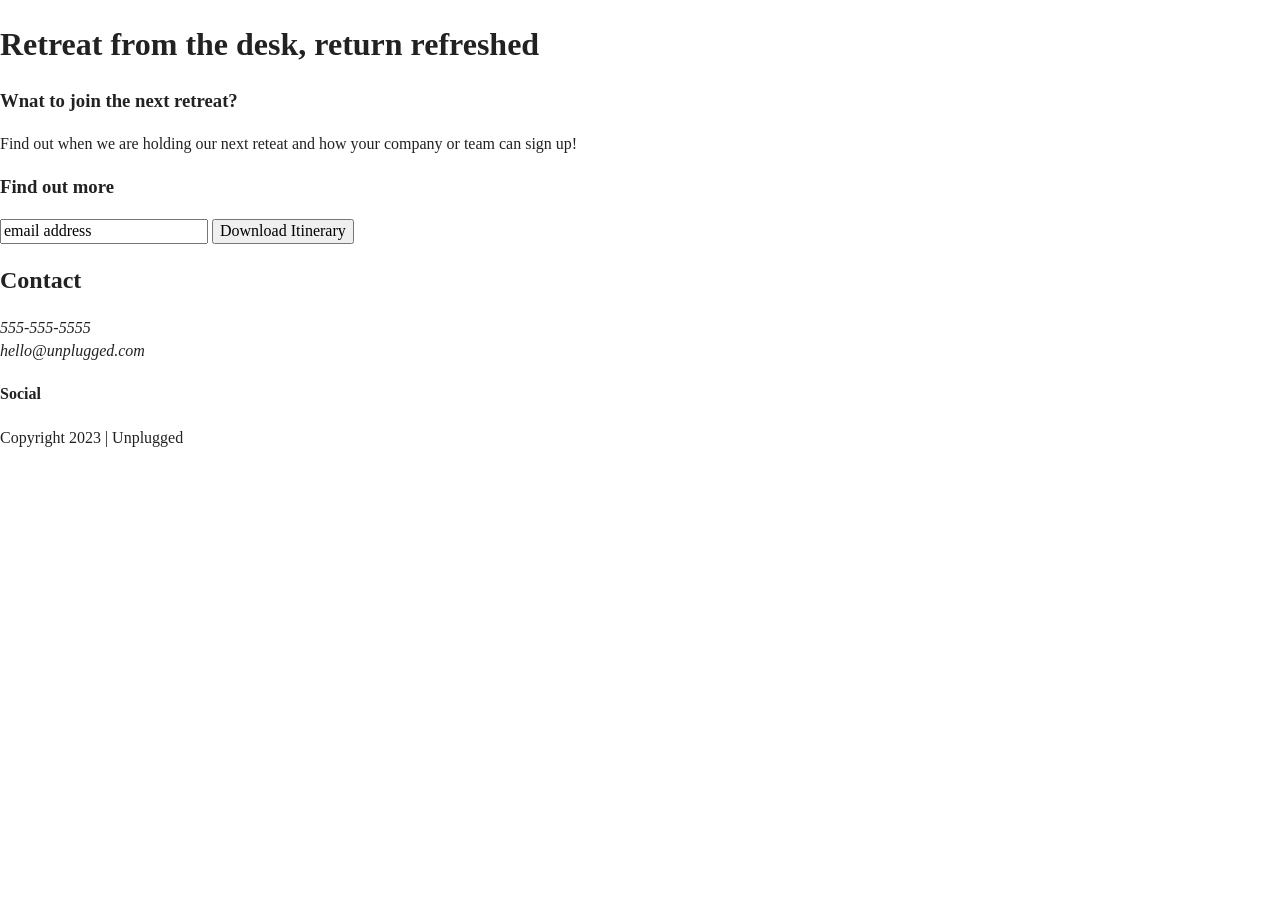
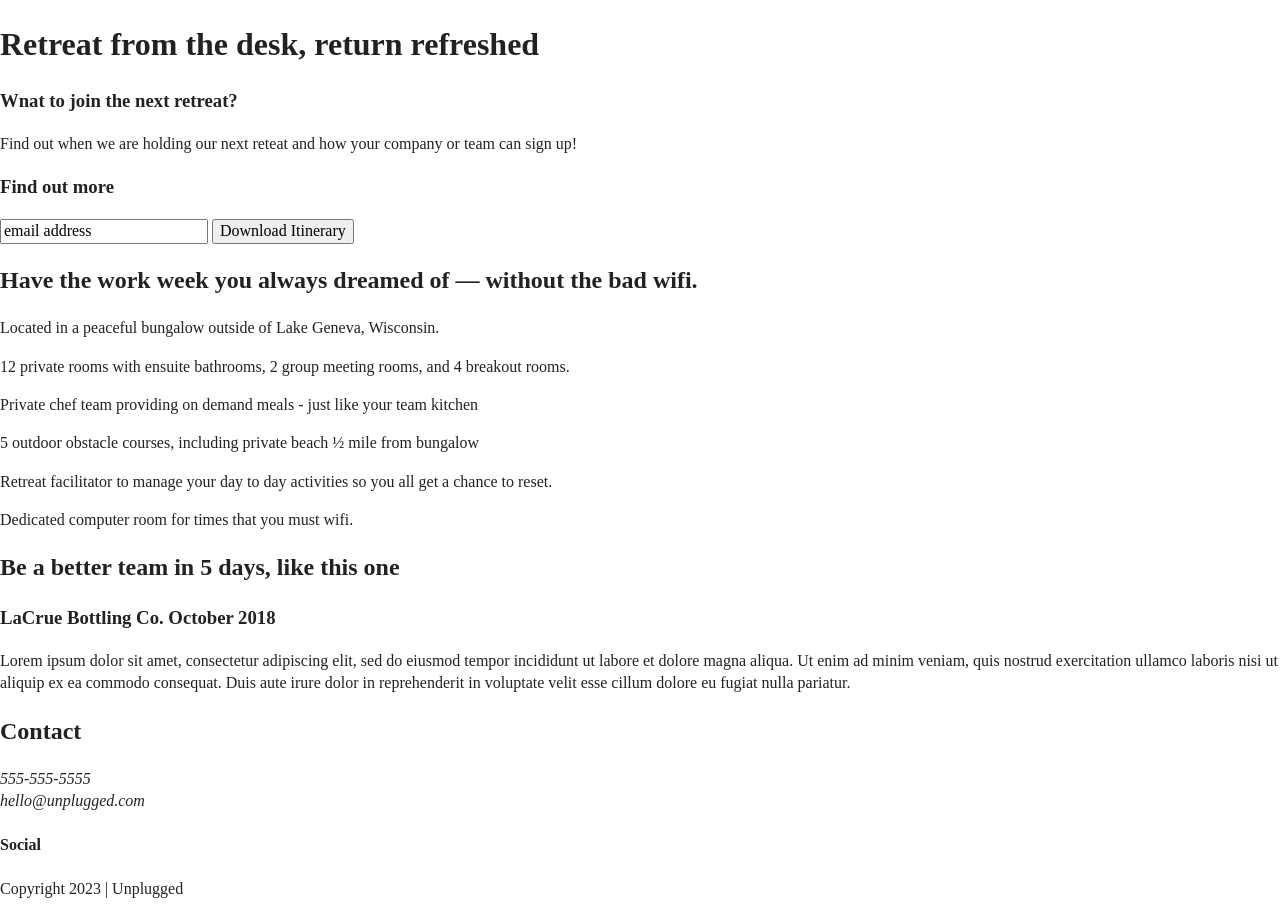
Before and after one commit to condela8/reposive-website-project, a website: page index.html in a window 1280 px wide. Shown: the part 168-1084 px from the top of the page. Before the commit the page ends 800 px from the top, so only its background shows below. Drawn offline with Linux system fonts and the light colour scheme.

Commit message:
Finished coding homepage index.html

```diff
--- a/index.html
+++ b/index.html
@@ -58,6 +58,61 @@
         </div>
       </div>
     </aside>
+    <section class="features">
+      <div class="content-wrapper">
+        <h2>Have the work week you always dreamed of — without the bad wifi.</h2>
+        <article>
+          <p class="fontawesome-icon"></p>
+          <p class="features-item-description">Located in a peaceful bungalow
+            outside of Lake Geneva, Wisconsin.</p>
+        </article>
+        <article>
+          <p class="fontawesome-icon"></p>
+          <p class="features-item-description">
+            12 private rooms with ensuite bathrooms, 2 group meeting rooms, and 4 breakout rooms.
+          </p>
+        </article>
+        <article>
+          <p class="fontawesome-icon"></p>
+          <p class="features-item-description">
+            Private chef team providing on demand meals - just like your team kitchen
+            </p>
+        </article>
+        <article>
+          <p class="fontawesome-icon"></p>
+          <p class="features-item-description">
+              5 outdoor obstacle courses, including private beach ½ mile from bungalow
+          </p>
+        </article>
+        <article>
+          <p class="fontawesome-icon"></p>
+          <p class="features-item-description">
+            Retreat facilitator to manage your day to day activities so you all get a chance to reset.
+            </p>
+        </article>
+        <article>
+          <p class="fontawesome-icon"></p>
+          <p class="features-item-description">
+            Dedicated computer room for times that you must wifi.
+            </p>
+        </article>
+
+      </div>
+
+    </section>
+    <section class="reviews">
+      <div class="content-wrapper">
+        <h2>Be a better team in 5 days, like this one</h2>
+        <h3>LaCrue Bottling Co. October 2018</h3>
+        <p>
+          Lorem ipsum dolor sit amet, consectetur adipiscing elit, sed do eiusmod tempor
+           incididunt ut labore et dolore magna aliqua. Ut enim ad minim veniam, quis nostrud
+           exercitation ullamco laboris nisi ut aliquip ex ea commodo consequat. Duis aute
+           irure dolor in reprehenderit in voluptate velit esse cillum dolore eu fugiat nulla
+           pariatur.
+        </p>
+      </div>
+    </section>
   </main>
   <footer>
     <div class="content-wrapper">
```
